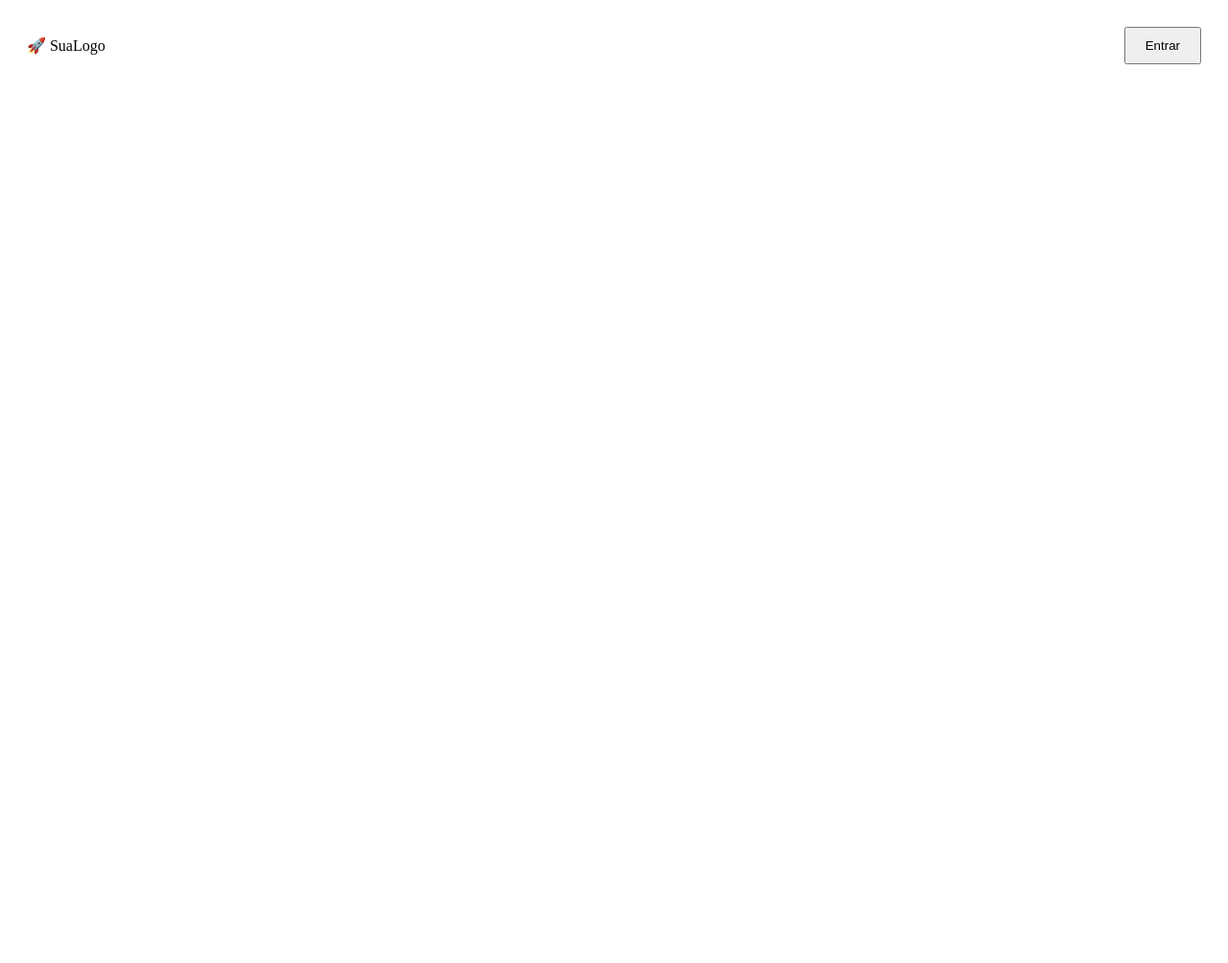
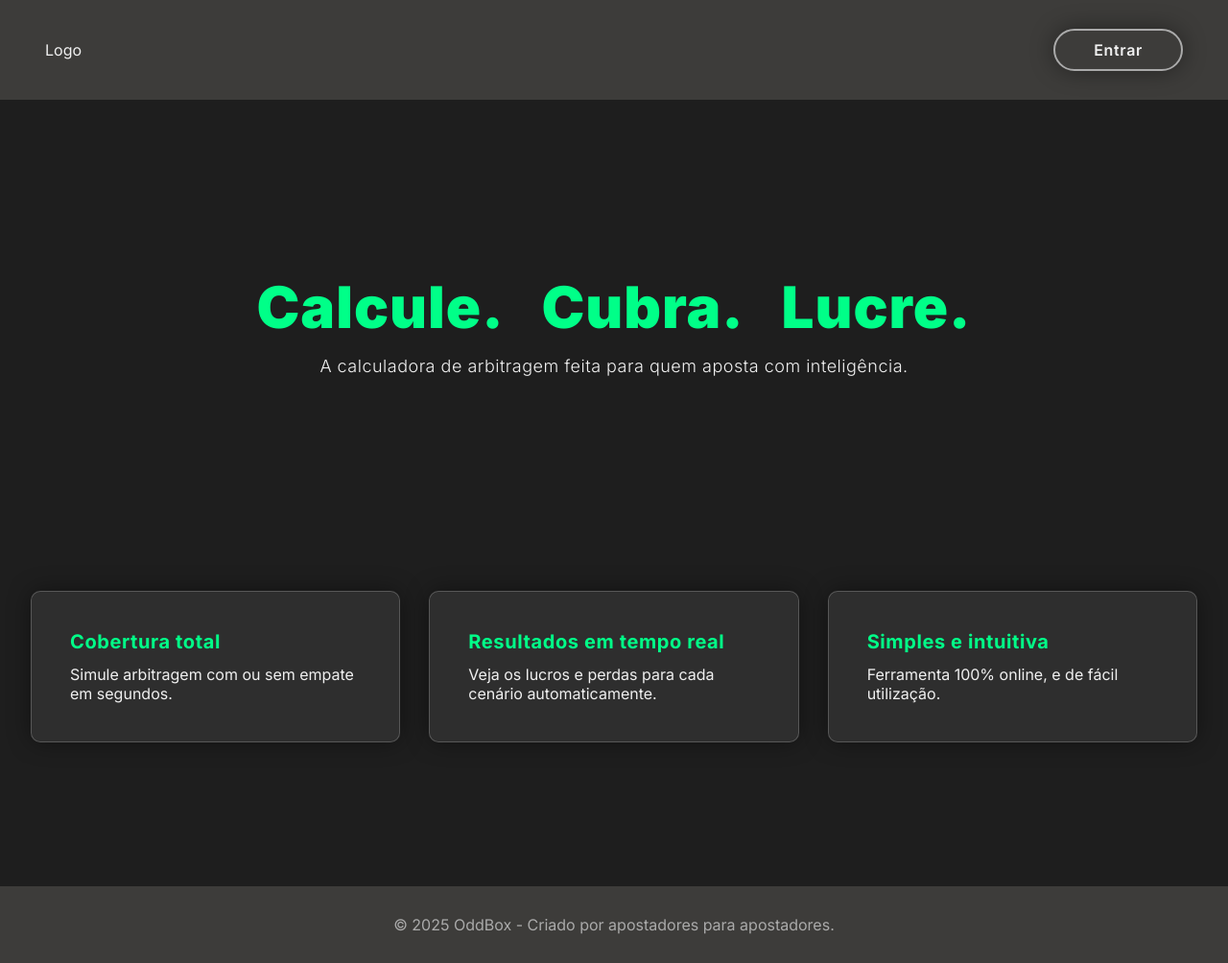
Before and after one commit to joaoa21/calculadora-arbitragem, a plain HTML site: page index.html in a window 1280 px wide. Shown: the whole page at 96% size. Before the commit the page ends 800 px from the top, so only its background shows below. Drawn offline with Linux system fonts and the light colour scheme.

Commit message:
ajuste da página index e criação de login

```diff
--- a/dashboard.css
+++ b/dashboard.css
@@ -16,7 +16,7 @@ input::-webkit-inner-spin-button {
 }
 
 body {
-    background: #1E1E1E;
+    background-color: #1E1E1E;
     color: #f0f0f0;
     padding: 20px;
 }
--- a/index.html
+++ b/index.html
@@ -4,16 +4,59 @@
 <head>
     <meta charset="UTF-8">
     <meta name="viewport" content="width=device-width, initial-scale=1.0">
-    <title>Calculadora</title>
+    <title>OddBox</title>
     <script src="https://cdn.auth0.com/js/auth0-spa-js/1.13/auth0-spa-js.production.js"></script>
     <script src="auth.js"></script>
+    <link rel="stylesheet" href="./style.css">
+    <link rel="preconnect" href="https://fonts.googleapis.com">
+	<link rel="preconnect" href="https://fonts.gstatic.com" crossorigin>
+	<link href="https://fonts.googleapis.com/css2?family=Inter:ital,opsz,wght@0,14..32,100..900;1,14..32,100..900&display=swap" rel="stylesheet">
+    <link href="https://fonts.googleapis.com/css2?family=Bebas+Neue&display=swap" rel="stylesheet">
 </head>
 
 <body>
-    <header style="display: flex; justify-content: space-between; align-items: center; padding: 20px;">
-        <div class="logo">🚀 SuaLogo</div>
-            <button onclick="login()" style="padding: 10px 20px; cursor: pointer;">Entrar</button>
-</header>
+    <header>
+        <div class="container">
+            <div class="logo">Logo</div>
+            <button class="botao-duplo" onclick="login()"><span>Entrar</span></button>
+        </div>
+    </header>
+
+    <section class="s-hero">
+        <div class="container">
+            <div class="text">
+                <h1>Calcule.&nbsp;&nbsp;&nbsp;Cubra.&nbsp;&nbsp;&nbsp;Lucre.</h1>
+                <p>A calculadora de arbitragem feita para quem aposta com inteligência. </p>
+            </div>
+        </div>
+    </section>
+
+    <section class="s-quadros">
+        <div class="container">
+            <div class="quadros">
+                <div class="quadro">
+                    <h2>Cobertura total</h2>
+                    <p>Simule arbitragem com ou sem empate em segundos.</p>
+                </div>
+
+                <div class="quadro">
+                    <h2>Resultados em tempo real</h2>
+                    <p>Veja os lucros e perdas para cada cenário automaticamente.</p>
+                </div>
+
+                <div class="quadro">
+                    <h2>Simples e intuitiva</h2>
+                    <p>Ferramenta 100% online, e de fácil utilização.</p>
+                </div>
+            </div>
+        </div>
+    </section>
+
+    <footer>
+        <div class="container">
+            <p>&copy; 2025 OddBox - Criado por apostadores para apostadores.</p>
+        </div>
+    </footer>
 
 </body>
 </html>
--- /dev/null
+++ b/style.css
@@ -0,0 +1,188 @@
+* {
+    margin: 0;
+    padding: 0;
+    box-sizing: border-box;
+    -webkit-font-smoothing: antialiased;
+    font-family: "Inter", sans-serif;
+}
+
+img {
+    max-width: 100%;
+    display: block;
+}
+
+a {
+    display: inline-block;
+    text-decoration: none;
+}
+
+ul {
+    list-style: none;
+}
+
+button {
+    background-color: transparent;
+    border: 0;
+    cursor: pointer;
+}
+
+body {
+    background-color: #1E1E1E;
+    color: #f0f0f0;
+}
+
+.container {
+    width: 100%;
+    max-width: 1246px; /*1216 + 15x2 (padding de cada lado) = 1246*/
+    margin: 0 auto;
+    padding: 0 15px;
+}
+
+header {
+    background-color: #3d3c3a;
+}
+
+header .container {
+    display: flex;
+    justify-content: space-between;
+    align-items: center;
+    padding: 30px;
+}
+
+button {
+    position: relative;
+    overflow: hidden;
+    padding: 10px 40px;
+    background: #3d3c3a;
+    color: #f0f0f0;
+    border-radius: 50px;
+    border: 2px solid #AAAAAA;
+    box-shadow: 0 0 25px rgba(0, 0, 0, .4);
+    cursor: pointer;
+    font-weight: bolder;
+    font-size: 16px;
+    font-weight: 600;
+    transition: color 0.2s ease;
+    letter-spacing: .04em;
+}
+
+.botao-duplo span {
+    position: relative;
+    z-index: 2;
+    }
+
+/* Primeiro retângulo - verde escuro */
+.botao-duplo::before {
+content: '';
+position: absolute;
+top: -100%;
+left: 0;
+width: 100%;
+height: 100%;
+background-color: #28c37a; /* verde escuro */
+z-index: 0;
+transition: top 0.2s ease;
+}
+
+/* Segundo retângulo - verde claro */
+.botao-duplo::after {
+content: '';
+position: absolute;
+top: -100%;
+left: 0;
+width: 100%;
+height: 100%;
+background-color: #00FF88; /* verde claro */
+z-index: 1;
+transition: top 0.4s ease 0.1s; /* atraso para entrar depois */
+}
+
+.botao-duplo:hover::before {
+top: 0;
+}
+
+.botao-duplo:hover::after {
+top: 0;
+}
+
+.s-hero {
+    width: 100%;
+    padding-top: 180px;
+    align-items: center;
+    overflow: hidden;
+    margin: 0 auto;
+    padding-bottom: 60px;
+}
+
+.s-hero .container {
+    margin: 0 auto;
+    display: flex;
+    justify-content: center;
+    align-items: center;
+}
+
+.s-hero .text {
+    width: 100%;
+    margin-bottom: 64px;
+    align-items: center;
+    justify-content: center;
+}
+
+.s-hero .text h1 {
+    text-align: center;
+    font-family: "Inter", sans-serif;
+    font-size: 60px;
+    color: #00FF88;
+    font-weight: 900;
+    letter-spacing: 1px;
+    margin-bottom: 15px;
+}
+
+.s-hero .text p{
+    text-align: center;
+    font-size: 18px;
+    font-weight: 300;
+    letter-spacing: .5px
+}
+
+.quadros {
+    padding: 100px 0 150px;
+    display: flex;
+    justify-content: space-between;
+    align-items: stretch;
+    gap: 30px;
+}
+
+.quadros .quadro {
+    flex: 1;
+    background-color: #2e2e2e;
+    padding: 40px 40px;
+    border-radius: 10px;
+    border: .5px solid #7a7a7a8a;
+    box-shadow: 0 0 25px rgba(0, 0, 0, .4);
+    display: flex;
+    flex-direction: column;
+    justify-content: center;
+    transition: all .3s ease;
+}
+
+.quadro h2 {
+    font-size: 20px;
+    letter-spacing: .6px;
+    color: #00FF88;
+    margin-bottom: 12px;
+}
+
+.quadro:hover {
+    transform: scale(1.05);
+}
+
+footer {
+    background-color: #3d3c3a;
+    padding: 30px 0;
+}
+
+footer p {
+    text-align: center;
+    color: #aaaaaa;
+}
```
Also changed, not shown: dashboard.html (+1 -1 lines).
